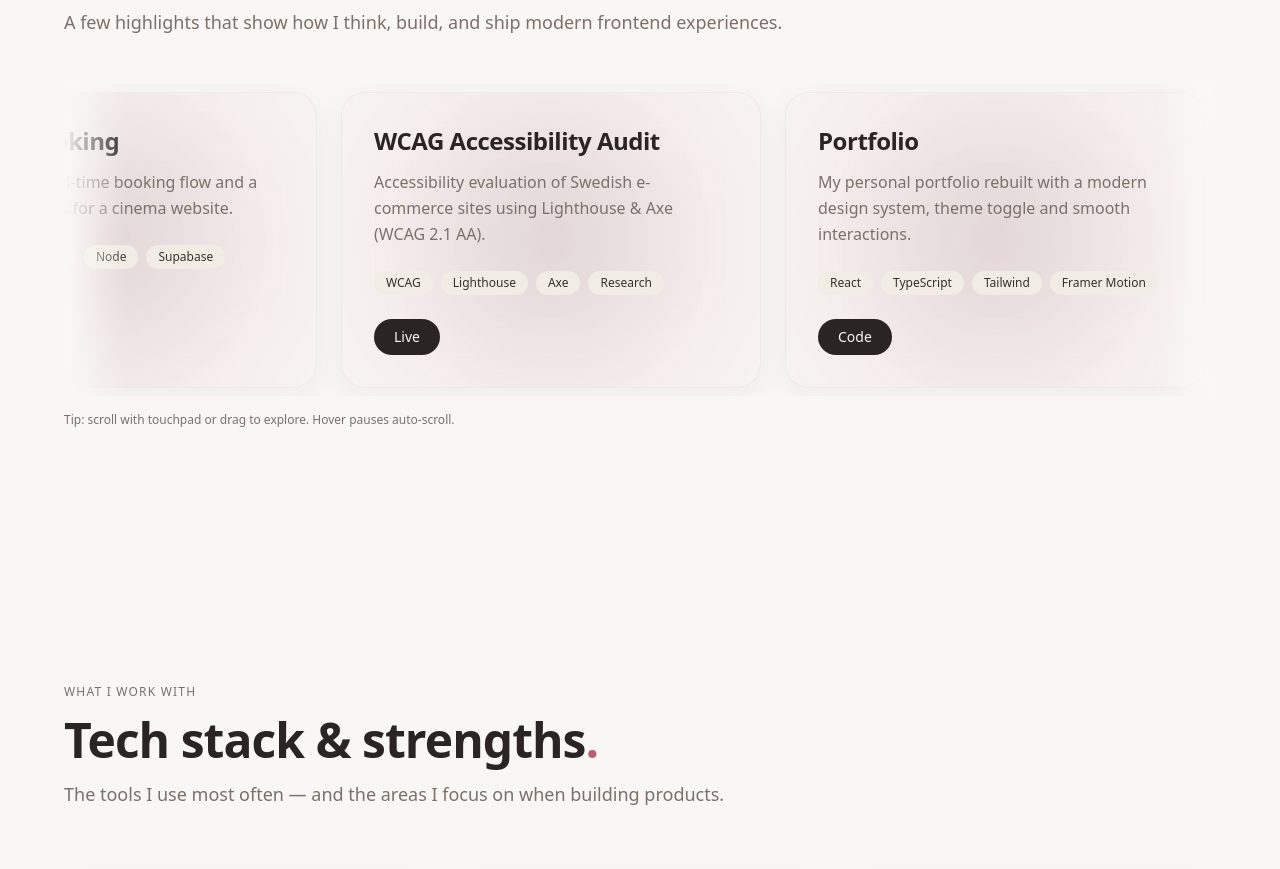
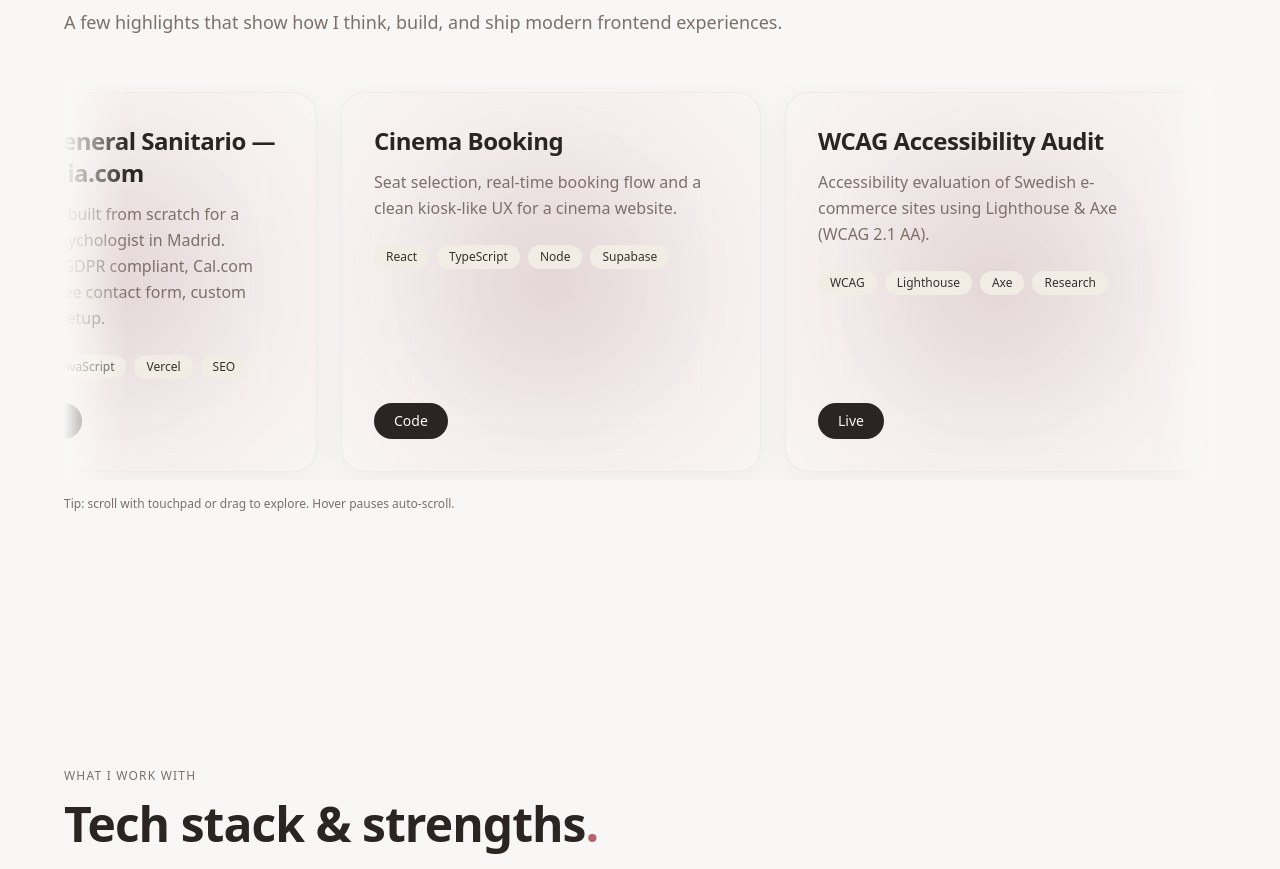
Before and after one commit to linneanore/portfolio-1, a React (Vite) app: page / in a window 1280 px wide. Shown: the part 1944-2813 px from the top of the page. Built offline with nearby package versions, Linux system fonts and the light colour scheme.

Commit message:
feat: add aaapsicologia.com client project to portfolio

```diff
--- a/src/components/Projects.tsx
+++ b/src/components/Projects.tsx
@@ -30,6 +30,15 @@ type Translation = {
 };
 
 const projects: Project[] = [
+    {
+    title: "Psicólogo General Sanitario — aaapsicologia.com",
+    description:
+      "Full client website built from scratch for a licensed clinical psychologist in Madrid. Bilingual (ES/EN), GDPR compliant, Cal.com booking, Formspree contact form, custom domain and SEO setup.",
+    tags: ["HTML", "CSS", "JavaScript", "Vercel", "SEO"],
+    live: "https://aaapsicologia.com",
+    code: "https://github.com/linneanore/alejandro-achi-psicologo",
+  },
+
   {
     title: "Cinema Booking",
     description:
```
